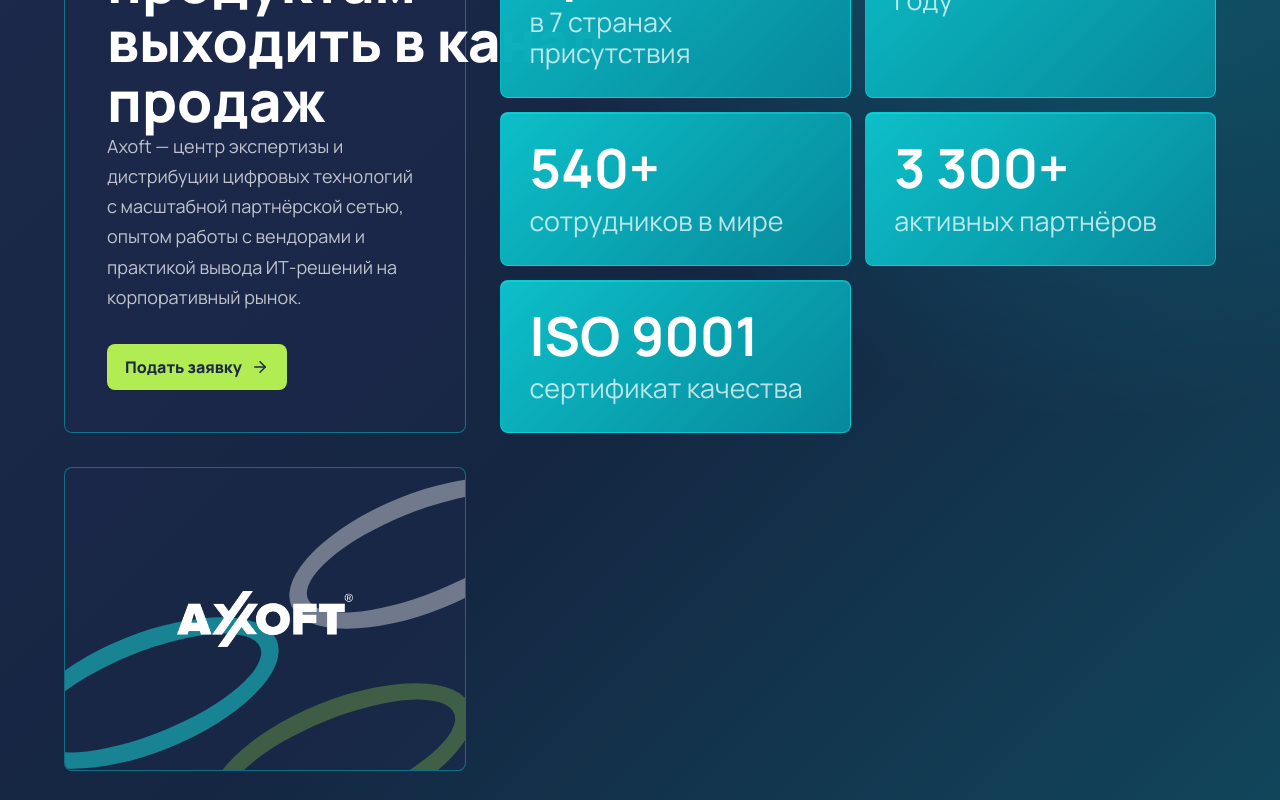
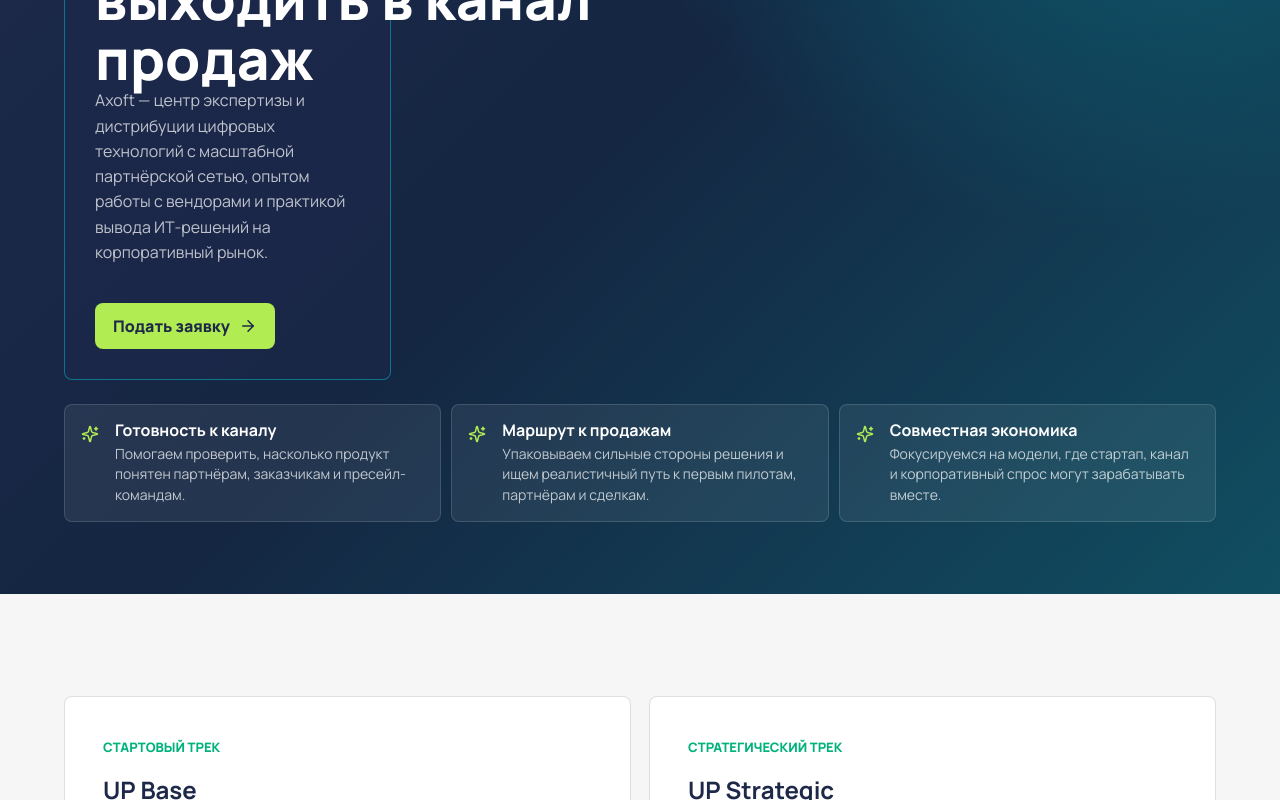
Before and after one commit to asryazanov/up-axoft-skolkovo-landing, a Next.js app: page / in a window 1280 px wide. Shown: the part 1740-2540 px from the top of the page. Built offline with nearby package versions, Linux system fonts and the light colour scheme.

Commit message:
Compact Axoft metrics layout

```diff
--- a/app/globals.css
+++ b/app/globals.css
@@ -257,9 +257,11 @@
 
 .axoft-proof {
   display: grid;
-  grid-template-columns: minmax(300px, 0.72fr) minmax(0, 1.28fr);
-  gap: clamp(20px, 3vw, 34px);
+  grid-template-columns: minmax(280px, 0.58fr) minmax(0, 1.42fr);
+  gap: clamp(16px, 2.4vw, 24px);
   align-items: start;
+  padding-top: clamp(46px, 6vw, 72px);
+  padding-bottom: clamp(46px, 6vw, 72px);
   background:
     radial-gradient(circle at 86% 18%, rgba(0, 185, 190, 0.38), transparent 36%),
     linear-gradient(135deg, #202a4d 0%, #142642 52%, #104e61 100%);
@@ -271,7 +273,7 @@
   flex-direction: column;
   align-items: flex-start;
   min-height: 100%;
-  padding: clamp(24px, 3.4vw, 42px);
+  padding: clamp(20px, 2.5vw, 30px);
   border: 1px solid rgba(0, 190, 200, 0.52);
   border-radius: 8px;
   background: rgba(31, 42, 77, 0.54);
@@ -293,24 +295,24 @@
 }
 
 .axoft-proof-main p:not(.eyebrow) {
-  font-size: 18px;
-  line-height: 1.68;
+  font-size: 16px;
+  line-height: 1.58;
 }
 
 .axoft-proof-main .primary-link {
-  margin-top: auto;
+  margin-top: 22px;
 }
 
 .axoft-stats {
   grid-column: 2;
   display: grid;
-  grid-template-columns: repeat(2, minmax(0, 1fr));
-  gap: 14px;
+  grid-template-columns: repeat(4, minmax(0, 1fr));
+  gap: 10px;
 }
 
 .axoft-stats div {
-  min-height: 132px;
-  padding: clamp(18px, 2.4vw, 28px);
+  min-height: 112px;
+  padding: 18px;
   border: 1px solid rgba(0, 222, 229, 0.6);
   border-radius: 8px;
   background:
@@ -321,29 +323,29 @@
 
 .axoft-stats strong {
   display: block;
-  margin-bottom: 10px;
+  margin-bottom: 7px;
   color: var(--white);
-  font-size: clamp(30px, 4.2vw, 54px);
+  font-size: clamp(24px, 2.7vw, 36px);
   line-height: 1;
 }
 
 .axoft-stats span {
-  font-size: clamp(18px, 2.1vw, 30px);
-  line-height: 1.18;
+  font-size: 14px;
+  line-height: 1.28;
 }
 
 .axoft-points {
   grid-column: 1 / -1;
   display: grid;
   grid-template-columns: repeat(3, minmax(0, 1fr));
-  gap: 14px;
+  gap: 10px;
 }
 
 .axoft-points article {
   display: grid;
-  grid-template-columns: 32px 1fr;
-  gap: 14px;
-  padding: 22px;
+  grid-template-columns: 24px 1fr;
+  gap: 10px;
+  padding: 16px;
   border: 1px solid rgba(255, 255, 255, 0.14);
   border-radius: 8px;
   background: rgba(255, 255, 255, 0.07);
@@ -355,65 +357,14 @@
 }
 
 .axoft-points h3 {
-  margin-bottom: 6px;
-  font-size: 20px;
+  margin-bottom: 4px;
+  font-size: 16px;
 }
 
 .axoft-points p {
   margin: 0;
-  line-height: 1.55;
-}
-
-.axoft-brand-card {
-  position: relative;
-  display: grid;
-  grid-column: 1;
-  grid-row: 2;
-  min-height: 304px;
-  place-items: center;
-  overflow: hidden;
-  border: 1px solid rgba(0, 190, 200, 0.48);
-  border-radius: 8px;
-  background: rgba(31, 42, 77, 0.42);
-}
-
-.axoft-brand-card img {
-  position: relative;
-  z-index: 2;
-  width: 176px;
-  height: auto;
-  filter: brightness(0) invert(1);
-}
-
-.axoft-rings {
-  position: absolute;
-  inset: 0;
-}
-
-.axoft-rings span {
-  position: absolute;
-  width: 280px;
-  height: 118px;
-  border: 18px solid rgba(23, 214, 218, 0.52);
-  border-radius: 50%;
-  transform: rotate(-22deg);
-}
-
-.axoft-rings span:nth-child(1) {
-  left: -58px;
-  bottom: 18px;
-}
-
-.axoft-rings span:nth-child(2) {
-  right: -96px;
-  top: 26px;
-  border-color: rgba(255, 255, 255, 0.38);
-}
-
-.axoft-rings span:nth-child(3) {
-  left: 34%;
-  bottom: -48px;
-  border-color: rgba(175, 247, 66, 0.26);
+  font-size: 14px;
+  line-height: 1.46;
 }
 
 .tracks {
@@ -805,8 +756,7 @@
   }
 
   .axoft-stats,
-  .axoft-points,
-  .axoft-brand-card {
+  .axoft-points {
     grid-column: auto;
     grid-row: auto;
   }
@@ -869,14 +819,6 @@
   .people-grid,
   .form-grid {
     grid-template-columns: 1fr;
-  }
-
-  .axoft-brand-card {
-    min-height: 220px;
-  }
-
-  .axoft-stats div {
-    min-height: 112px;
   }
 
   .process article {
--- a/components/LandingPage.tsx
+++ b/components/LandingPage.tsx
@@ -120,14 +120,6 @@
             </article>
           ))}
         </div>
-        <div className="axoft-brand-card" aria-hidden="true">
-          <Image src={`${assetBasePath}/logos/axoft.png`} alt="" width={176} height={56} />
-          <div className="axoft-rings">
-            <span />
-            <span />
-            <span />
-          </div>
-        </div>
       </section>
 
       <section className="section tracks">
```
